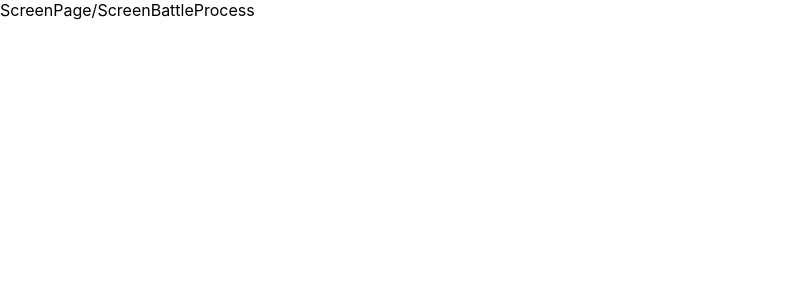
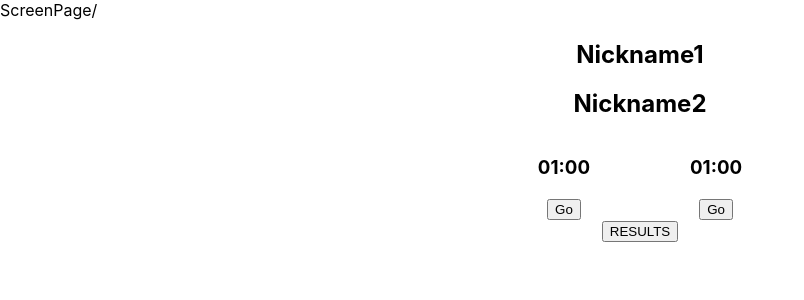
Before and after one commit to 1ogon1/dance-frontend, a React (Create React App) app: page /screen/battle/1 in a window 1280 px wide. Shown: the top 300 px of the page, without its empty margins (0-804 px from the left). Built offline with nearby package versions, Linux system fonts and the light colour scheme.

Commit message:
add ScreenBattleProcess

```diff
--- a/src/components/screen/ScreenBattleProcess.js
+++ b/src/components/screen/ScreenBattleProcess.js
@@ -1,10 +1,152 @@
-import React from "react"
+import React, { useState, useEffect } from 'react';
 
 export const ScreenBattleProcess = () => {
+    const [nickname1, setNickname1] = useState('Nickname1');
+    const [nickname2, setNickname2] = useState('Nickname2');
+    const [time1, setTime1] = useState('01:00');
+    const [time2, setTime2] = useState('01:00');
+    const [timer1, setTimer1] = useState(0);
+    const [timer2, setTimer2] = useState(0);
+    const [isRunning1, setIsRunning1] = useState(false);
+    const [isRunning2, setIsRunning2] = useState(false);
+    const [isEditing1, setIsEditing1] = useState(false);
+    const [isEditing2, setIsEditing2] = useState(false);
+
+    useEffect(() => {
+        setTimer1(convertTimeToSeconds(time1));
+        setTimer2(convertTimeToSeconds(time2));
+    }, [time1, time2]);
+
+    useEffect(() => {
+        if (isRunning1) {
+            const intervalId = setInterval(() => {
+                setTimer1(prevTimer1 => {
+                    const newTimer1 = prevTimer1 - 1;
+                    if (newTimer1 <= 0) {
+                        stopTimer1();
+                        return 0;
+                    }
+                    return newTimer1;
+                });
+            }, 1000);
+
+            return () => clearInterval(intervalId);
+        }
+    }, [isRunning1]);
+
+    useEffect(() => {
+        if (isRunning2) {
+            const intervalId = setInterval(() => {
+                setTimer2(prevTimer2 => {
+                    const newTimer2 = prevTimer2 - 1;
+                    if (newTimer2 <= 0) {
+                        stopTimer2();
+                        return 0;
+                    }
+                    return newTimer2;
+                });
+            }, 1000);
+
+            return () => clearInterval(intervalId);
+        }
+    }, [isRunning2]);
+
+    const startTimer1 = () => {
+        setIsRunning1(true);
+    };
+
+    const startTimer2 = () => {
+        setIsRunning2(true);
+    };
+
+    const stopTimer1 = () => {
+        setIsRunning1(false);
+    };
+
+    const stopTimer2 = () => {
+        setIsRunning2(false);
+    };
+
+    const handleTimer1Click = () => {
+        if (!isRunning1) {
+            setIsEditing1(true);
+        }
+    };
+
+    const handleTimer2Click = () => {
+        if (!isRunning2) {
+            setIsEditing2(true);
+        }
+    };
+
+    const handleTimer1Change = (e) => {
+        setTime1(e.target.value);
+    };
+
+    const handleTimer2Change = (e) => {
+        setTime2(e.target.value);
+    };
+
+    const handleTimer1Blur = () => {
+        setIsEditing1(false);
+    };
+
+    const handleTimer2Blur = () => {
+        setIsEditing2(false);
+    };
+
+    const formatTime = (time) => {
+        const minutes = Math.floor(time / 60);
+        const seconds = time % 60;
+        return `${padZero(minutes)}:${padZero(seconds)}`;
+    };
+
+    const padZero = (value) => {
+        return value.toString().padStart(2, '0');
+    };
+
+    const convertTimeToSeconds = (time) => {
+        const [minutes, seconds] = time.split(':');
+        return parseInt(minutes) * 60 + parseInt(seconds);
+    };
+
     return (
-        <>
-        ScreenBattleProcess
-        </>
+        <div style={{ textAlign: 'center' }}>
+            <h2>{nickname1}</h2>
+            <h2>{nickname2}</h2>
+            <div style={{ display: 'flex', justifyContent: 'center', alignItems: 'center' }}>
+                <div style={{ textAlign: 'center', marginRight: '50px' }}>
+                    <h3 onClick={handleTimer1Click} onBlur={handleTimer1Blur}>
+                        {isEditing1 ? (
+                            <input type="text" value={time1} onChange={handleTimer1Change} autoFocus />
+                        ) : (
+                            formatTime(timer1)
+                        )}
+                    </h3>
+                    {isRunning1 ? (
+                        <button onClick={stopTimer1}>Stop</button>
+                    ) : (
+                        <button onClick={startTimer1}>Go</button>
+                    )}
+                </div>
+                <div style={{ textAlign: 'center', marginLeft: '50px' }}>
+                    <h3 onClick={handleTimer2Click} onBlur={handleTimer2Blur}>
+                        {isEditing2 ? (
+                            <input type="text" value={time2} onChange={handleTimer2Change} autoFocus />
+                        ) : (
+                            formatTime(timer2)
+                        )}
+                    </h3>
+                    {isRunning2 ? (
+                        <button onClick={stopTimer2}>Stop</button>
+                    ) : (
+                        <button onClick={startTimer2}>Go</button>
+                    )}
+                </div>
+            </div>
+            <button>RESULTS</button>
+        </div>
+    );
+};
 
-    )
-}
+export default ScreenBattleProcess
```
Also changed, not shown: 1 other file (tests, documents, lock files or other folders).
